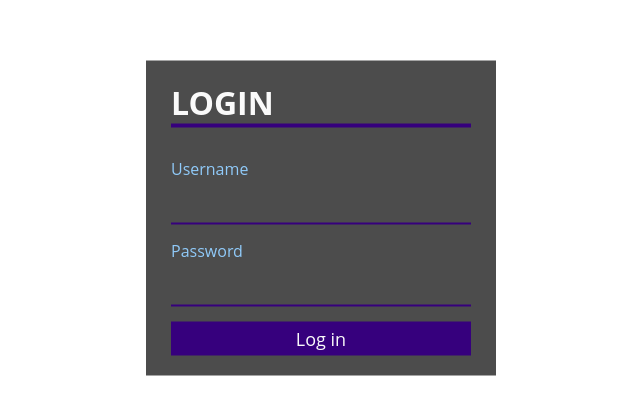
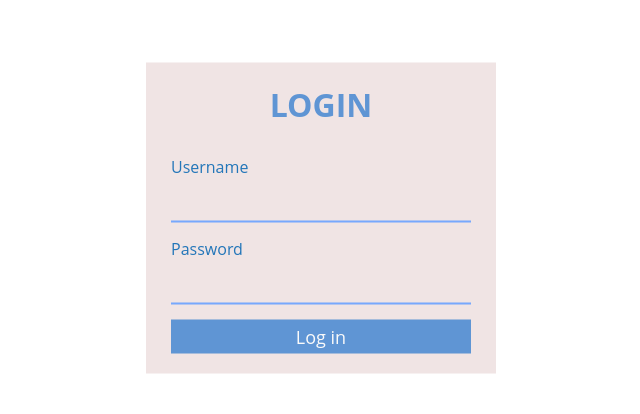
Before and after one commit to anisaauliafatika/login, a plain HTML site: page index.html in a window 1280 px wide. Shown: the part 182-596 px from the top of the page, without its empty margins (319-959 px from the left). Drawn offline with Linux system fonts and the light colour scheme.

Commit message:
Update Untitled-1.css

```diff
--- a/Untitled-1.css
+++ b/Untitled-1.css
@@ -20,19 +20,18 @@ body{
     padding: 20px 25px;
     width: 300px;
 
-    background-color: rgba(0,0,0,.7);
+    background-color: rgba(234, 217, 217, 0.7);
     box-shadow: 0 0 10px rgba(255,255,255,.3);
 }
 .container h1{
-    text-align: left;
-    color: #fafafa;
+    text-align: center;
+    color: #5f95d4;
     margin-bottom: 30px;
     text-transform: uppercase;
-    border-bottom: 4px solid #36007d;
 }
 .container label{
     text-align: left;
-    color: #90caf9;
+    color: #2376b9;
 }
 .container form input{
     width: calc(100% - 20px);
@@ -40,7 +39,7 @@ body{
     margin-bottom: 15px;
     border: none;
     background-color: transparent;
-    border-bottom: 2px solid #36007d;
+    border-bottom: 2px solid #77a8fd;
     color: #fff;
     font-size: 20px;
 }
@@ -48,7 +47,7 @@ body{
     width: 100%;
     padding: 5px 0;
     border: none;
-    background-color:#36007d;
+    background-color:#5f95d4;
     font-size: 18px;
     color: #fafafa;
 }
```
